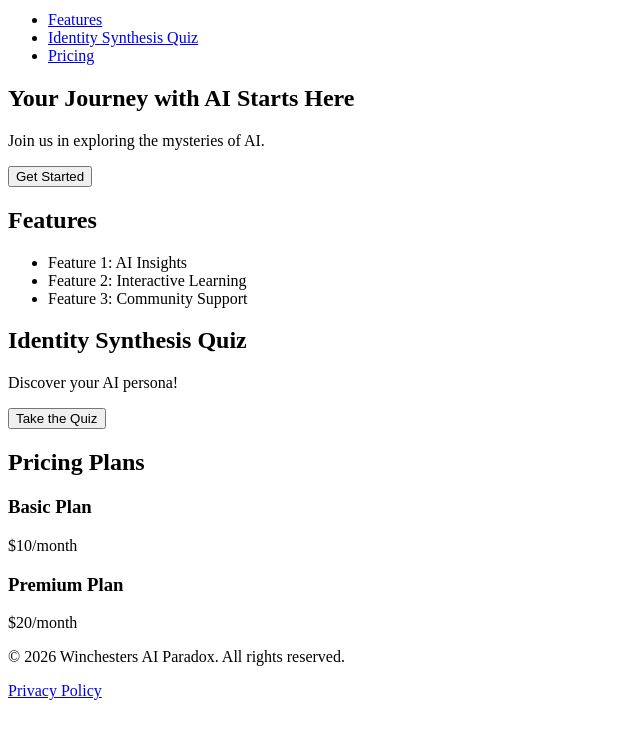
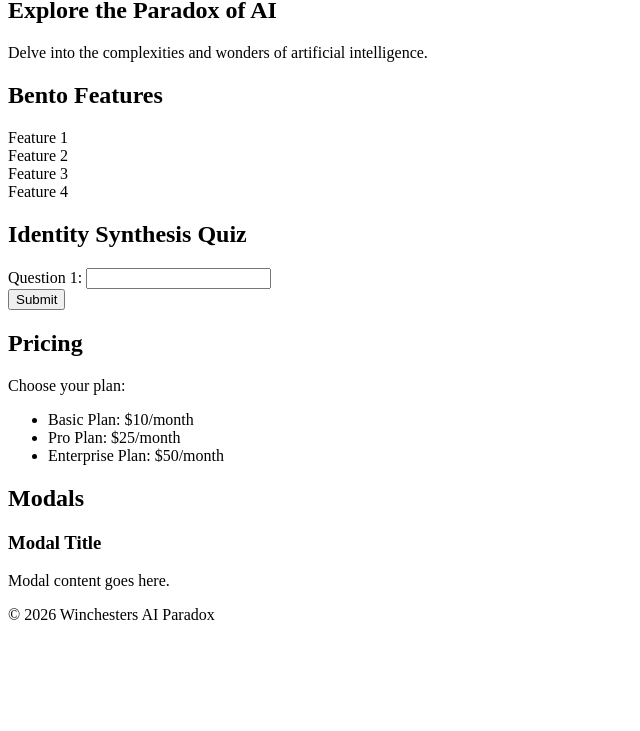
Before and after one commit to winchesterparadox/winchesters_ai_paradox, a website: page index.html in a window 1280 px wide. Shown: the part 69-800 px from the top of the page, without its empty margins (0-640 px from the left). Drawn offline with Linux system fonts and the light colour scheme.

```diff
--- a/index.html
+++ b/index.html
@@ -1,55 +1,51 @@
-<!DOCTYPE html>
-<html lang="en">
+<html>
 <head>
-    <meta charset="UTF-8">
-    <meta name="viewport" content="width=device-width, initial-scale=1.0">
     <title>Winchesters AI Paradox</title>
-    <link rel="stylesheet" href="styles.css">
-    <script src="script.js" defer></script>
+    <link rel="stylesheet" type="text/css" href="styles.css">
 </head>
 <body>
     <header>
-        <h1>Winchesters AI Paradox</h1>
-        <nav>
-            <ul>
-                <li><a href="#features">Features</a></li>
-                <li><a href="#quiz">Identity Synthesis Quiz</a></li>
-                <li><a href="#pricing">Pricing</a></li>
-            </ul>
-        </nav>
+        <h1>Welcome to Winchesters AI Paradox</h1>
     </header>
-    <section class="hero">
-        <h2>Your Journey with AI Starts Here</h2>
-        <p>Join us in exploring the mysteries of AI.</p>
-        <button>Get Started</button>
+    <section id="hero">
+        <h2>Explore the Paradox of AI</h2>
+        <p>Delve into the complexities and wonders of artificial intelligence.</p>
     </section>
     <section id="features">
-        <h2>Features</h2>
+        <h2>Bento Features</h2>
+        <div class="grid">
+            <div class="feature">Feature 1</div>
+            <div class="feature">Feature 2</div>
+            <div class="feature">Feature 3</div>
+            <div class="feature">Feature 4</div>
+        </div>
+    </section>
+    <section id="identity-quiz">
+        <h2>Identity Synthesis Quiz</h2>
+        <form>
+            <label for="question1">Question 1:</label>
+            <input type="text" id="question1" name="question1"><br>
+            <input type="submit" value="Submit">
+        </form>
+    </section>
+    <section id="pricing">
+        <h2>Pricing</h2>
+        <p>Choose your plan:</p>
         <ul>
-            <li>Feature 1: AI Insights</li>
-            <li>Feature 2: Interactive Learning</li>
-            <li>Feature 3: Community Support</li>
+            <li>Basic Plan: $10/month</li>
+            <li>Pro Plan: $25/month</li>
+            <li>Enterprise Plan: $50/month</li>
         </ul>
     </section>
-    <section id="quiz">
-        <h2>Identity Synthesis Quiz</h2>
-        <p>Discover your AI persona!</p>
-        <button>Take the Quiz</button>
-    </section>
-    <section id="pricing">
-        <h2>Pricing Plans</h2>
-        <div class="pricing-plan">
-            <h3>Basic Plan</h3>
-            <p>$10/month</p>
-        </div>
-        <div class="pricing-plan">
-            <h3>Premium Plan</h3>
-            <p>$20/month</p>
+    <section id="modals">
+        <h2>Modals</h2>
+        <div class="modal">
+            <h3>Modal Title</h3>
+            <p>Modal content goes here.</p>
         </div>
     </section>
     <footer>
-        <p>&copy; 2026 Winchesters AI Paradox. All rights reserved.</p>
-        <p><a href="#">Privacy Policy</a></p>
+        <p>&copy; 2026 Winchesters AI Paradox</p>
     </footer>
 </body>
 </html>
```
